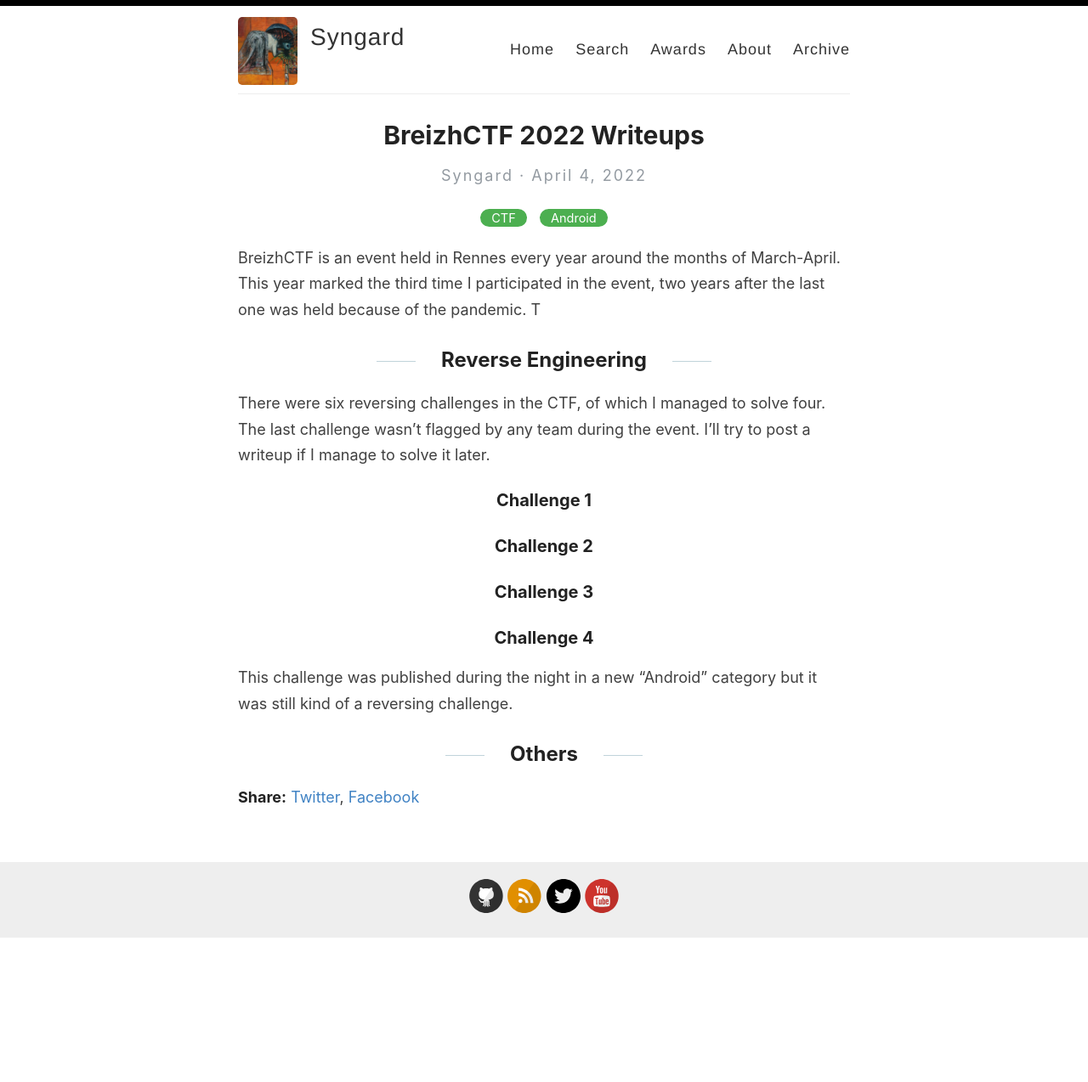
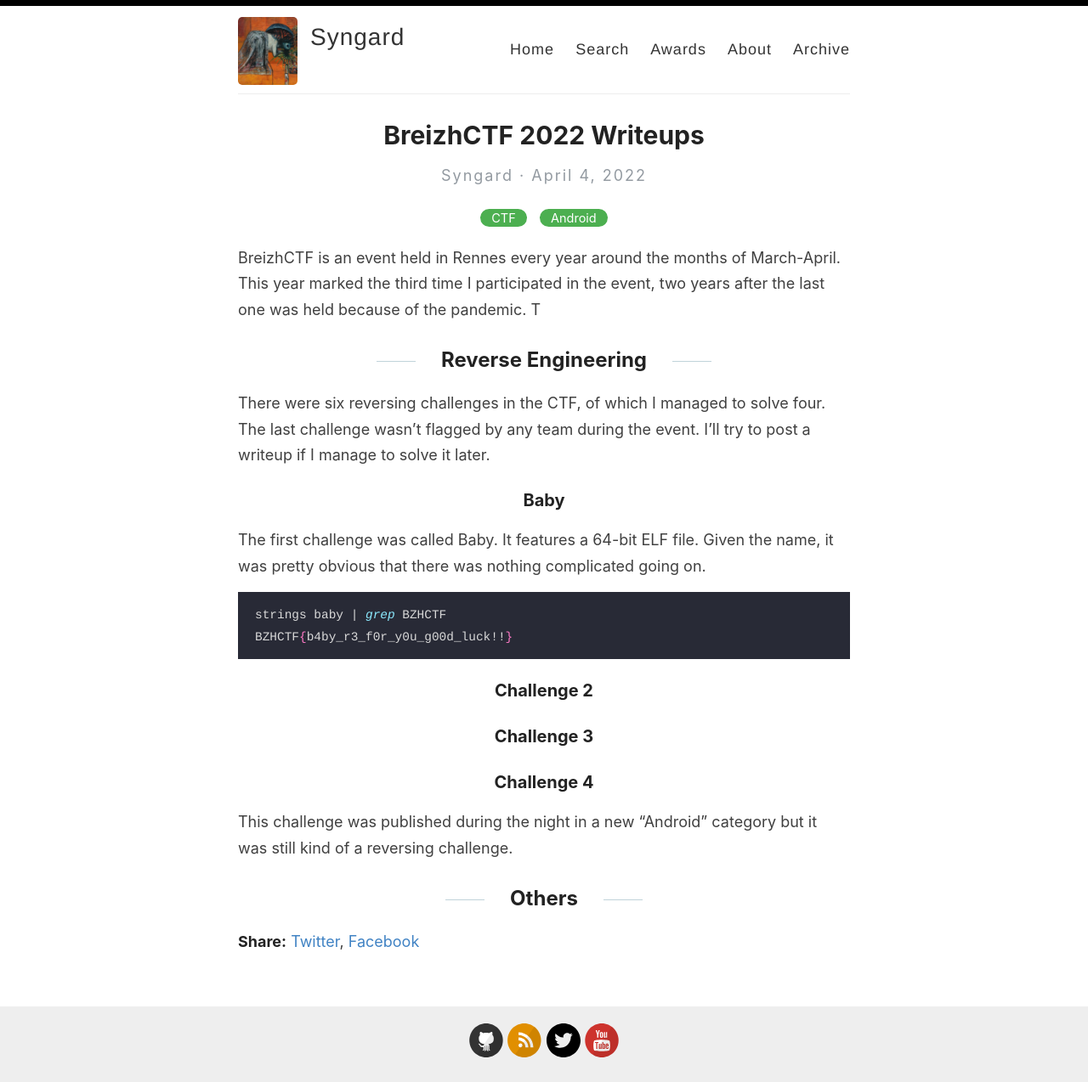
Before and after one commit to Syngard/syngard.github.io, a Jekyll site: the page built from _posts/2022-04-04-BreizhCTF-2022-writeups.md, in a window 1280 px wide. Shown: the whole page at 85% size. Built offline with Jekyll 4.4.1, drawn with Linux system fonts in a browser that asks for light colours; before the commit the page ends 1104 px from its top, so only the background shows below that.

Commit message:
Update 2022-04-04-BreizhCTF-2022-writeups.md

````diff
--- a/_posts/2022-04-04-BreizhCTF-2022-writeups.md
+++ b/_posts/2022-04-04-BreizhCTF-2022-writeups.md
@@ -10,7 +10,13 @@ BreizhCTF is an event held in Rennes every year around the months of March-April
 
 There were six reversing challenges in the CTF, of which I managed to solve four. The last challenge wasn't flagged by any team during the event. I'll try to post a writeup if I manage to solve it later.
 
-### Challenge 1
+### Baby
+
+The first challenge was called Baby. It features a 64-bit ELF file. Given the name, it was pretty obvious that there was nothing complicated going on.
+```bash
+strings baby | grep BZHCTF
+BZHCTF{b4by_r3_f0r_y0u_g00d_luck!!}
+```
 
 ### Challenge 2
 
````
